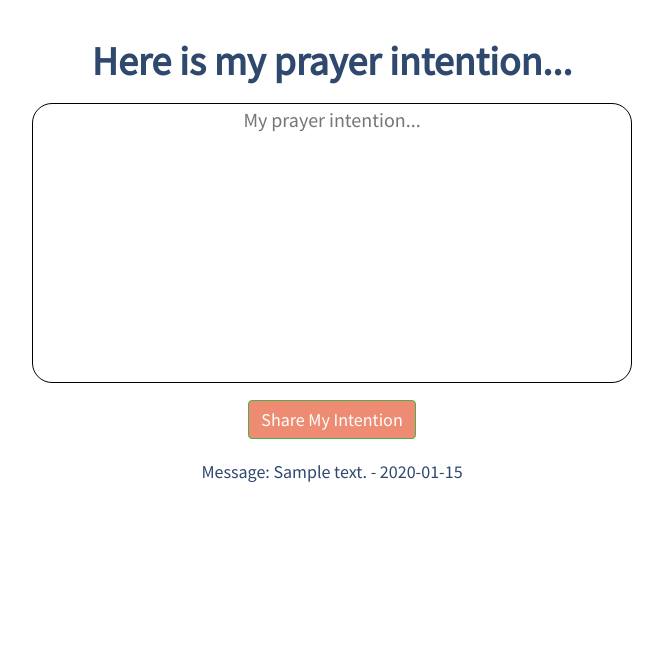
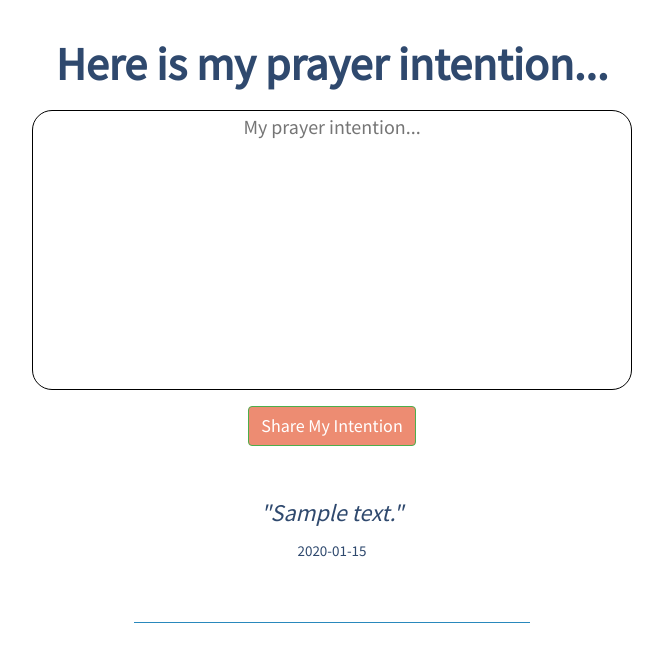
Before and after one commit to MaxKusnadi/what-i-am-grateful-for, a Flask app: template app/templates/prayer/index.html in a window 1280 px wide. Shown: the part 51-713 px from the top of the page, without its empty margins (308-971 px from the left). Run offline with Flask 2, Linux system fonts and the light colour scheme; the template is opened without the code that fills it: values that come from a table or form of the project are taken from there, others are empty; tables that the repository leaves empty hold one stand-in row (values such as "Sample post"); some libraries are stand-ins or nearby versions.

```diff
--- a/app/prayer/views.py
+++ b/app/prayer/views.py
@@ -12,7 +12,6 @@ class PrayerView(MethodView):
 
     def get(self):
         title = "I NEED TO PRAY"
-        # data = url_for('static', filename='js/prayer.js')
         unprayed_prayers = self.controller.get_unprayed_prayers()
         prayed_prayers = self.controller.get_prayed_prayers()
         return render_template('prayer/index.html', title=title,
--- a/app/static/css/main.css
+++ b/app/static/css/main.css
@@ -7,7 +7,7 @@ body{
 }
 
 h1 {
-  font-size:40px;
+  font-size:46px;
   font-weight: bold;
 }
 
@@ -18,6 +18,21 @@ form{
 ul{
   list-style: none;
   margin-top:20px;
+}
+.message{
+  padding-top: 50px;
+  padding-bottom: 50px;
+  word-wrap: break-word;
+  border-bottom: 1px solid #2988BC;
+}
+
+.message .content{
+  font-style: italic;
+  font-size:24px;
+}
+
+.message .date {
+  font-size: 15px;
 }
 
 .btn{
--- a/app/static/js/prayer.js
+++ b/app/static/js/prayer.js
@@ -10,13 +10,23 @@ $(document).ready(function() {
         socket.emit('my_event', {data: true});
     });
     socket.on('my_response', function(msg) {
-        var item = document.createElement('li');
-        var text = document.createTextNode('Message: ' + msg.message + ' - ' + msg.datetime);
-        item.appendChild(text);
+        var item = document.createElement('div');
+        item.className = "message"
+        var content = document.createElement('p')
+        content.className = "content"
+        var date = document.createElement('p')
+        date.className = "date"
+        var content_text = document.createTextNode('"' + msg.message + '"');
+        content.appendChild(content_text)
+        var date_text = document.createTextNode(msg.datetime);
+        date.appendChild(date_text)
+        item.appendChild(content);
+        item.appendChild(date)
         $('#log').prepend(item);
     });
     $('form#prayer').submit(function(event) {
         socket.emit('add_prayer', {data: $('#prayer_data').val()});
+        $('#prayer_data').val('');
         return false;
     });
 });
--- a/app/templates/prayer/index.html
+++ b/app/templates/prayer/index.html
@@ -20,10 +20,13 @@
   </form>
 
   {% if results|length > 0 %}
-    <ul id="log" class="col-sm-12 text-center">
+    <div id="log" class="col-sm-4 col-sm-offset-4 text-center">
       {% for result in results %}
-        <li class="message">Message: {{ result['message'] }} - {{ result['datetime'] }}</li>
+          <div class="message">
+            <p class="content">"{{ result['message'] }}"</p>
+            <p class="date">{{ result['datetime'] }}</p>
+          </div>
       {% endfor %}
-    </ul>
+    </div>
   {% endif %}
 {% endblock %}
```
Also changed, not shown: app/gratitude/controller.py (+11 -3 lines), app/prayer/controller.py (+13 -3 lines), app/static/js/gratitude.js (+13 -3 lines), app/templates/gratitude/index.html (+6 -3 lines).
